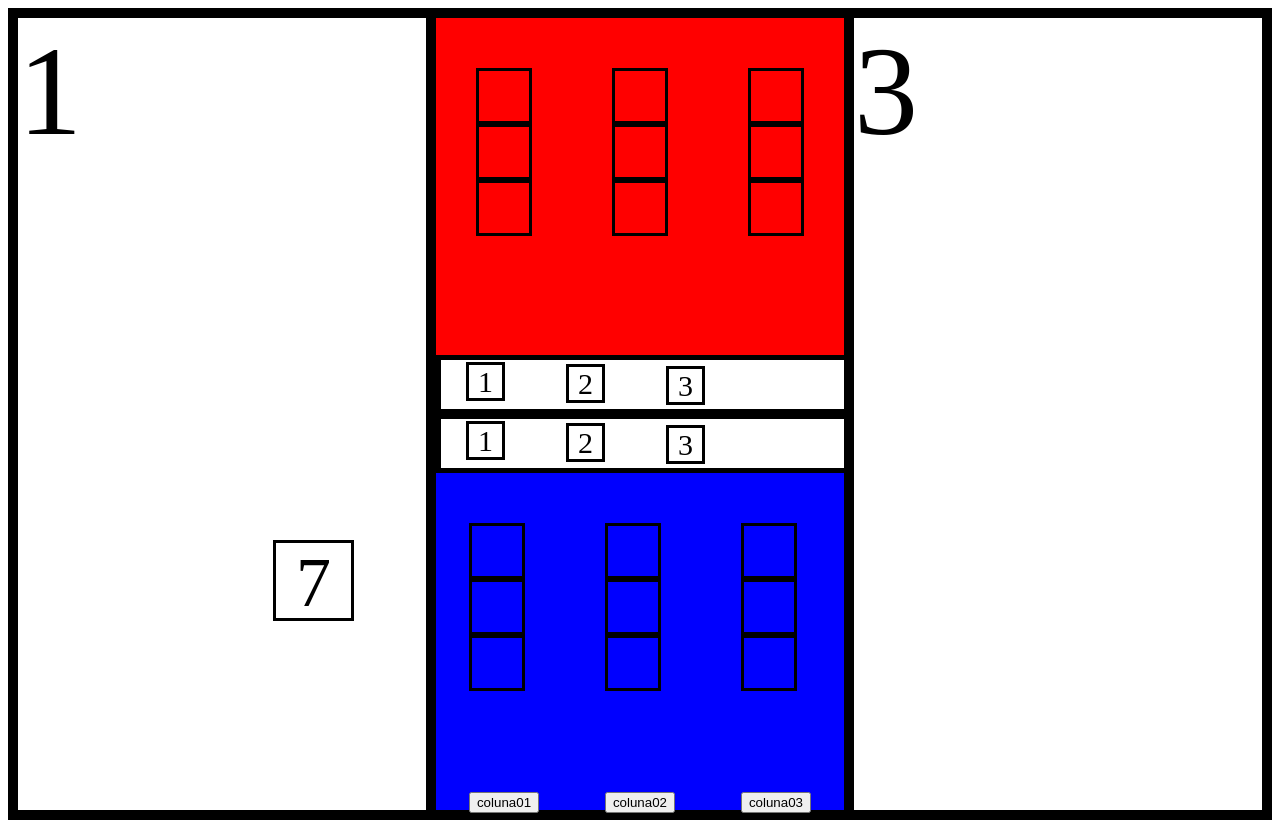
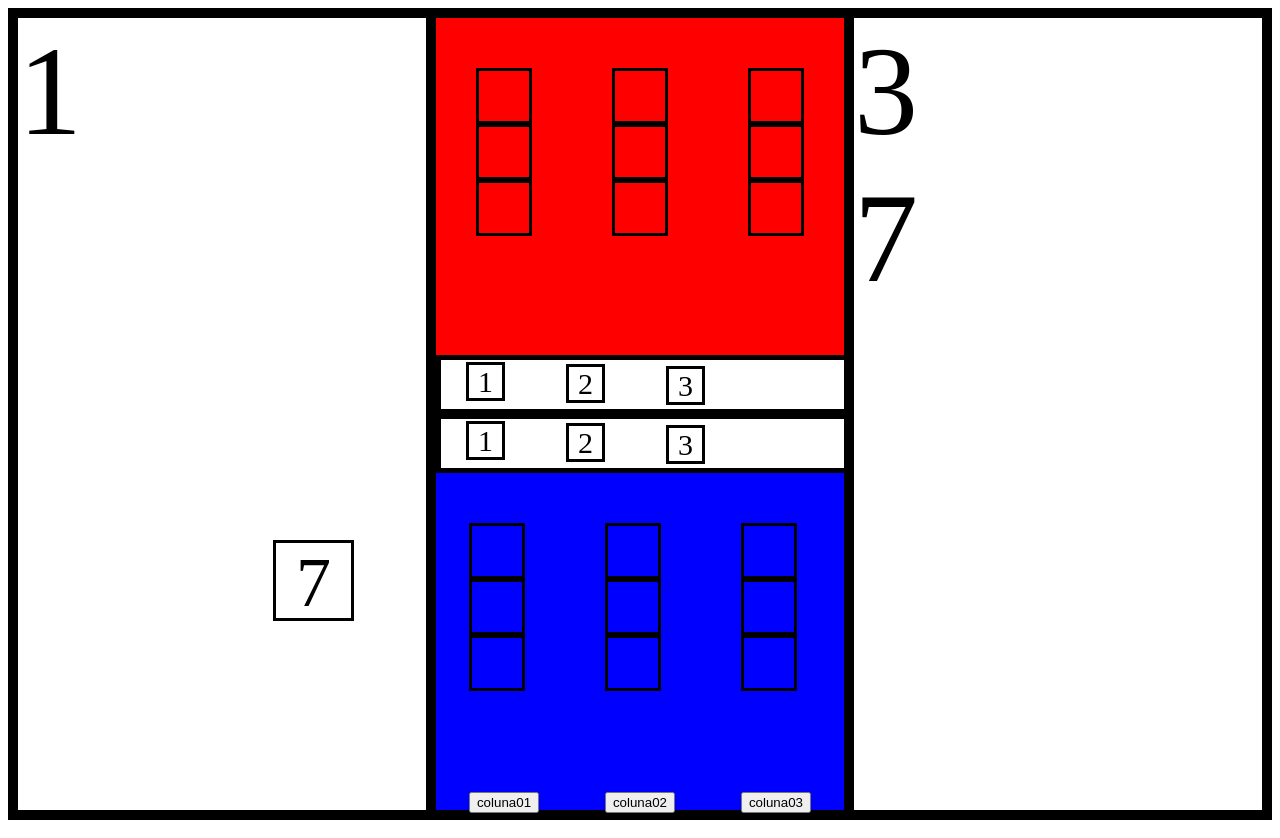
Before and after one commit to ufjf-dcc202/ufjf-dcc202-2023-3-a-trb-trabalho-esbugalhado-jonathan-pedro, a plain HTML site: page index.html in a window 1280 px wide. Drawn offline with Linux system fonts and the light colour scheme.

Commit message:
adiciona QuadradoSup na box 3

```diff
--- a/index.html
+++ b/index.html
@@ -64,7 +64,9 @@
                 </div>
             </div>
         </div>
-        <div class="box" id="box3">3</div>
+        <div class="box" id="box3">3
+            <div class="QuadradoSup">7</div>
+        </div>
     </div>
 
 </body>
```
